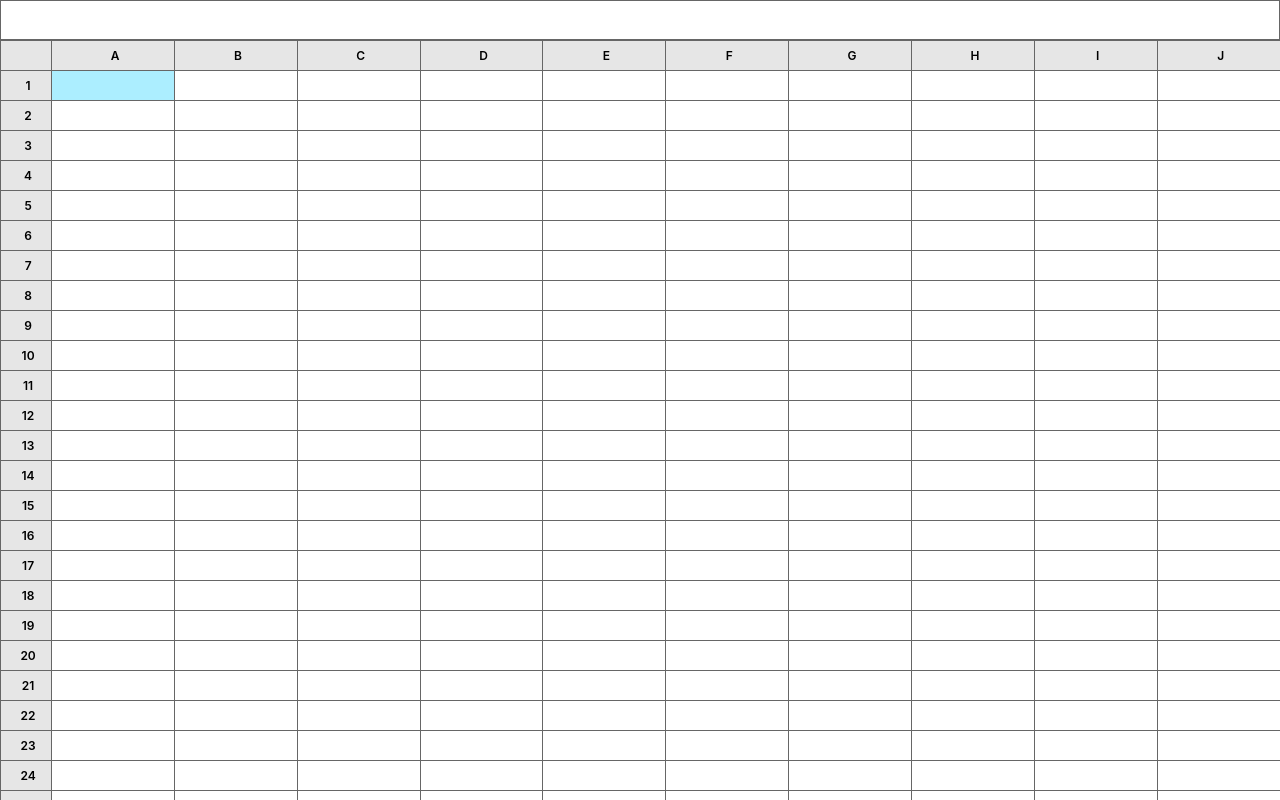
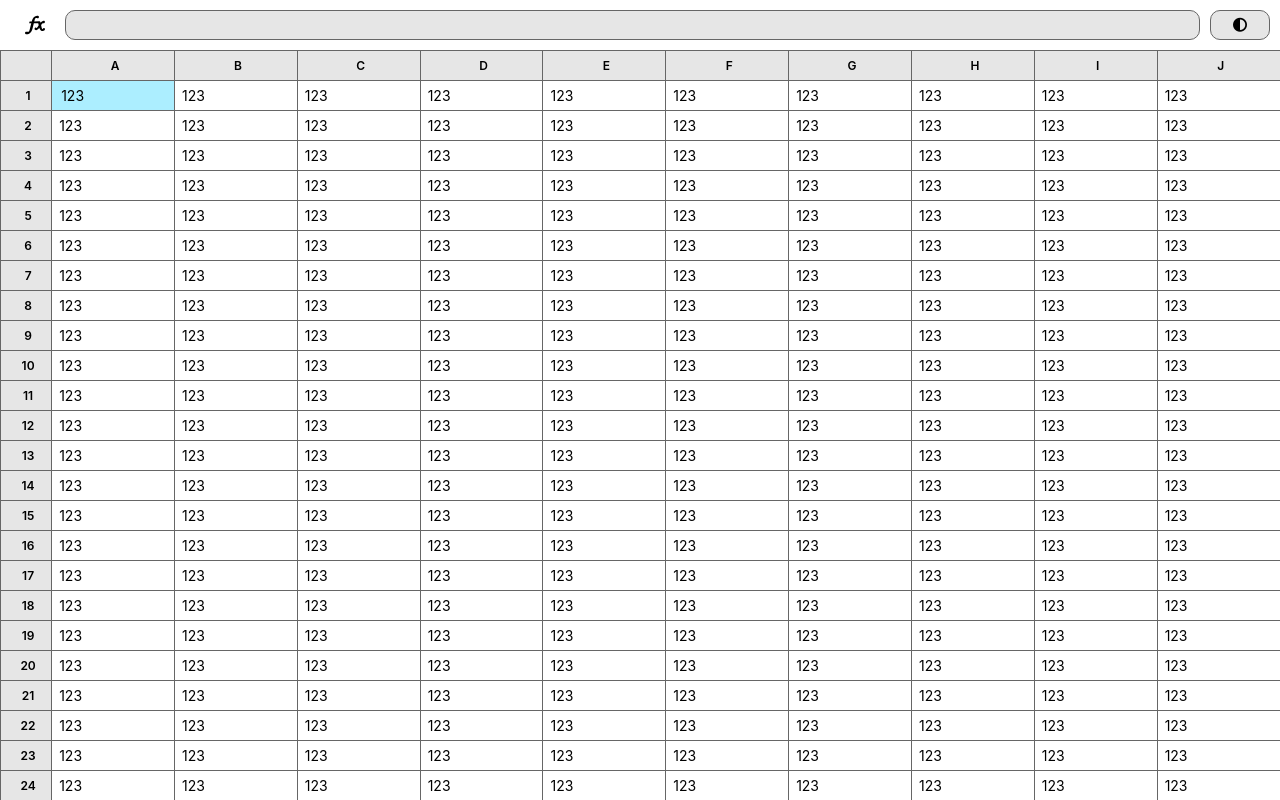
Before and after one commit to thesolarmonk/nusheets, a Vue app: page / in a window 1280 px wide. Built offline with nearby package versions, Linux system fonts and the light colour scheme; a web font is replaced by a local one.

Commit message:
[STYLE]: Add dark theme support

```diff
--- a/public/index.html
+++ b/public/index.html
@@ -1,17 +1,22 @@
 <!DOCTYPE html>
 <html lang="en">
+
 <head>
   <meta charset="utf-8">
   <meta http-equiv="X-UA-Compatible" content="IE=edge">
   <meta name="viewport" content="width=device-width,initial-scale=1.0">
   <link rel="icon" href="<%= BASE_URL %>favicon.ico">
   <title>nusheets</title>
+  <script src="https://kit.fontawesome.com/158778532a.js" crossorigin="anonymous"></script>
 </head>
+
 <body>
   <noscript>
-      <strong>We're sorry but nusheets doesn't work properly without JavaScript enabled. Please enable it to continue.</strong>
+    <strong>We're sorry but nusheets doesn't work properly without JavaScript enabled. Please enable it to
+      continue.</strong>
   </noscript>
   <div id="app"></div>
   <!-- built files will be auto injected -->
 </body>
+
 </html>
--- a/src/App.vue
+++ b/src/App.vue
@@ -31,15 +31,6 @@ html {
 /* CSS Global Style Variables */
 
 :root {
-  --primary-color: #fff;
-  --primary-color-dark: #666;
-  --primary-color-invert: #000;
-  --secondary-color: rgb(230, 230, 230);
-  --accent-color: rgb(41, 111, 252);
-
-  --font-color-default: #000;
-  --font-color-invert: #fff;
-
   --font-family: "Inter", sans-serif;
   --font-style-default: normal;
   --font-size-default: 14px;
@@ -53,6 +44,28 @@ html {
   --font-variant-ligatures: none;
 }
 
+.theme-light {
+  --primary-color: #fff;
+  --secondary-color: rgb(230, 230, 230);
+  --accent-color: rgb(172, 238, 255);
+  --primary-color-invert: #666;
+
+  --font-color: #000;
+  --icon-color: invert(0%) sepia(98%) saturate(21%) hue-rotate(62deg)
+    brightness(90%) contrast(100%);
+}
+
+.theme-dark {
+  --primary-color: #000;
+  --secondary-color: #444;
+  --accent-color: rgb(0, 140, 255);
+  --primary-color-invert: #666;
+
+  --font-color: #fff;
+  --icon-color: invert(99%) sepia(87%) saturate(0%) hue-rotate(321deg)
+    brightness(117%) contrast(101%);
+}
+
 /* App Layout */
 
 html,
@@ -61,7 +74,8 @@ body,
   background-color: var(--primary-color);
   z-index: 0;
 
-  font-size: var(--font-size-default);
+  font: var(--font-style-default) var(--font-weight-normal)
+    var(--font-size-default) var(--font-family);
 }
 
 .app {
--- a/src/components/FormulaBar.vue
+++ b/src/components/FormulaBar.vue
@@ -1,21 +1,70 @@
 <template>
-  <input class="formula-bar" type="text" />
+  <div class="spreadsheet__bar" :class="theme">
+    <img class="bar__formula-icon" src="../assets/fx.svg" />
+    <input class="bar__formula-bar" :class="theme" type="text" v-model="c_exp" />
+    <button class="bar__toggle-theme" :class="theme" @click="toggleTheme()">
+      <i class="fas fa-adjust"></i>
+    </button>
+  </div>
 </template>
 
 <script>
-export default {};
+export default {
+  props: ["theme", "light_theme", "c_exp"],
+  methods: {
+    toggleTheme() {
+      this.$parent.$emit("toggle-theme", !this.light_theme);
+    }
+  }
+};
 </script>
 
 <style lang="scss" scoped>
-.formula-bar {
+.spreadsheet__bar {
   width: 100%;
-  padding: 5px 5px 5px 15px;
-  height: 40px;
+  height: 50px;
+  background-color: var(--primary-color);
+  padding: 10px 10px 10px 5px;
 
-  font-size: var(--font-size-default);
+  display: flex;
+  flex-flow: row nowrap;
 
-  outline: none;
-  border: 1px solid var(--primary-color-dark);
-  background-color: var(--primary-color);
+  .bar__formula-icon {
+    flex-basis: 60px;
+    width: 20px;
+    padding: 5px;
+
+    filter: var(--icon-color);
+  }
+
+  .bar__formula-bar {
+    flex-grow: 1;
+    border-radius: 10px;
+
+    font-size: var(--font-size-default);
+
+    outline: none;
+    border: 1px solid var(--primary-color-invert);
+    background-color: var(--secondary-color);
+
+    margin-right: 10px;
+  }
+  .bar__toggle-theme {
+    flex-basis: 60px;
+
+    background-color: var(--secondary-color);
+    border-radius: 10px;
+    border: 1px solid var(--primary-color-invert);
+
+    &:focus {
+      outline: 0;
+    }
+
+    i {
+      color: var(--font-color);
+      font-size: var(--font-size-default);
+      width: 100%;
+    }
+  }
 }
 </style>
--- a/src/components/Sheet.vue
+++ b/src/components/Sheet.vue
@@ -146,8 +146,8 @@ export default {
       this.s_data = Array.from({ length: this.s_rows }, () =>
         Array.from({ length: this.s_cols }, () => {
           return {
-            exp: null,
-            eval: null,
+            exp: 123,
+            eval: 123,
             state: 0
           };
         })
@@ -310,8 +310,11 @@ export default {
         vertical-align: middle;
         padding: 3px 3px 3px 7px;
 
+        color: var(--font-color);
+        background-color: var(--primary-color);
+
         &:hover {
-          background-color: #ddd;
+          background-color: var(--secondary-color);
         }
 
         .cell__input {
@@ -331,7 +334,7 @@ export default {
       }
 
       .cell--selected {
-        background-color: rgb(172, 238, 255) !important;
+        background-color: var(--accent-color) !important;
       }
 
       .cell--active {
@@ -380,7 +383,7 @@ export default {
 .sheet__container {
   &::-webkit-scrollbar-track {
     background-color: var(--primary-color);
-    border: 1px solid var(--primary-color-dark);
+    border: 1px solid var(--primary-color-invert);
   }
 
   &::-webkit-scrollbar {
@@ -390,11 +393,11 @@ export default {
   }
 
   &::-webkit-scrollbar-thumb {
-    background-color: var(--primary-color-dark);
+    background-color: var(--primary-color-invert);
   }
 
   &::-webkit-scrollbar-corner {
-    background-color: var(--primary-color-dark);
+    background-color: var(--primary-color-invert);
   }
 }
 </style>
--- a/src/views/Spreadsheet.vue
+++ b/src/views/Spreadsheet.vue
@@ -1,7 +1,7 @@
 <template>
   <div class="spreadsheet fill-viewport">
-    <formula-bar></formula-bar>
-    <sheet></sheet>
+    <formula-bar :theme="theme" :light_theme="light_theme"></formula-bar>
+    <sheet :class="theme"></sheet>
   </div>
 </template>
 
@@ -13,6 +13,21 @@ export default {
   components: {
     FormulaBar,
     Sheet
+  },
+  data() {
+    return {
+      light_theme: true
+    };
+  },
+  computed: {
+    theme: function() {
+      return this.light_theme ? "theme-light" : "theme-dark";
+    }
+  },
+  created() {
+    this.$on("toggle-theme", t => {
+      this.light_theme = t;
+    });
   }
 };
 </script>
```
Also changed, not shown: src/assets/fx.svg (added). Lines whose indentation alone changed are shown as unchanged.
